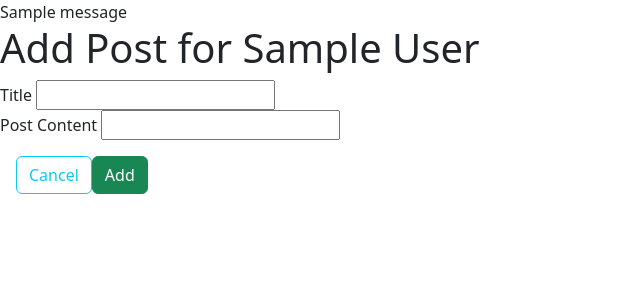
After one commit to camrandev/blogly, a Flask app: page /users/1/posts/new in a window 1280 px wide. The commit adds this page. Shown: the top 300 px of the page, without its empty margins (0-640 px from the left). Run offline with Flask 3, Linux system fonts and the light colour scheme; tables that the repository leaves empty hold one stand-in row (values such as "Sample post"); one stand-in notice (Sample message) is shown.

Commit message:
start pt 2

```diff
--- a/app.py
+++ b/app.py
@@ -2,8 +2,8 @@
 
 import os
 
-from flask import Flask, request, redirect, render_template
-from models import connect_db, User, db
+from flask import Flask, request, redirect, render_template, flash
+from models import connect_db, User, Post, db, DEFAULT_IMAGE_URL
 from flask_sqlalchemy import SQLAlchemy
 
 from flask_debugtoolbar import DebugToolbarExtension
@@ -49,9 +49,8 @@ def process_add_user():
 
     first_name = request.form['first_name']
     last_name = request.form['last_name']
-    print(f"REQUEST FORM: {request.form}")
-    image_url = request.form['image_url']
-# TODO: update default image
+    image_url = request.form.get('image_url',DEFAULT_IMAGE_URL)
+
     new_user = User(first_name = first_name, last_name=last_name, image_url=image_url)
     db.session.add(new_user)
     db.session.commit()
@@ -63,8 +62,12 @@ def render_user_details(user_id):
     """render the details page for a single user"""
 
     user = User.query.get(user_id)
+    author = User.query.get(user_id)
+    posts = author.posts
 
-    return render_template('user_detail.html', user=user )
+    return render_template('user_detail.html',
+                           user=user,
+                           posts=posts)
 
 @app.get('/users/<int:user_id>/edit')
 def render_edit_user(user_id):
@@ -91,10 +94,35 @@ def process_user_edit(user_id):
 @app.post('/users/<int:user_id>/delete')
 def delete_user(user_id):
     """ handles deleting user """
-# TODO: always use get_or_404
+
     user = User.query.get_or_404(user_id)
 
     db.session.delete(user)
     db.session.commit()
 
     return redirect('/users')
+
+@app.get('/users/<int:user_id>/posts/new')
+def new_post_page(user_id):
+    """show new post page"""
+
+    user = User.query.get_or_404(user_id)
+
+    return render_template('new_post.html',
+                           user=user)
+
+@app.post('/users/<int:user_id>/posts/new')
+def added_new_post(user_id):
+    """adding new post"""
+
+    user = User.query.get_or_404(user_id)
+    title = request.form['title']
+    content = request.form['content']
+
+    new_post = Post(title=title, content=content, user_id=user_id)
+    db.session.add(new_post)
+    db.session.commit()
+
+    flash("New post added!")
+
+    return redirect(f"/users/{user_id}")
--- a/templates/base.html
+++ b/templates/base.html
@@ -9,6 +9,10 @@
   </title>
 </head>
 <body>
+  {% for message in get_flashed_messages() %}
+    {{ message }}
+  {% endfor %}
+
   {% block content%}
 
 
--- /dev/null
+++ b/templates/new_post.html
@@ -0,0 +1,20 @@
+{% extends "base.html" %}
+
+{% block content %}
+<h1>Add Post for {{ user.first_name }} {{ user.last_name }}</h1>
+
+<form action="/users/{{ user.id }}/posts/new" method="POST">
+  <div>Title
+    <input type="text" name="title" required>
+  </div>
+  <div>Post Content
+    <input type="text" name="content" required>
+  </div>
+
+  <div class="d-flex p-3">
+    <p><a href="/users/{{ user.id }}" class="btn btn-outline-info">Cancel</a></p>
+    <p><button class="btn btn-success">Add</button></p>
+  </div>
+</form>
+
+{% endblock %}
```
Also changed, not shown: models.py (+35 -0 lines), templates/user_detail.html (+10 -4 lines).
